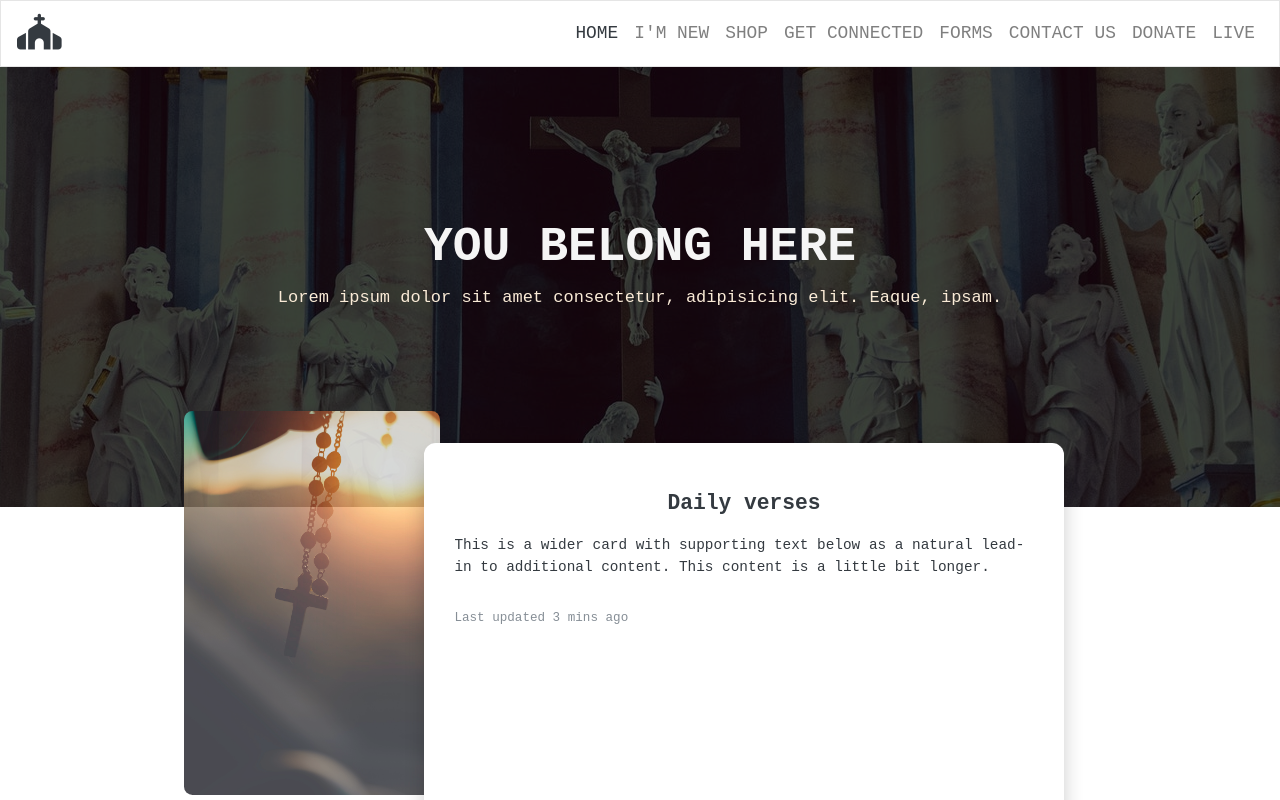
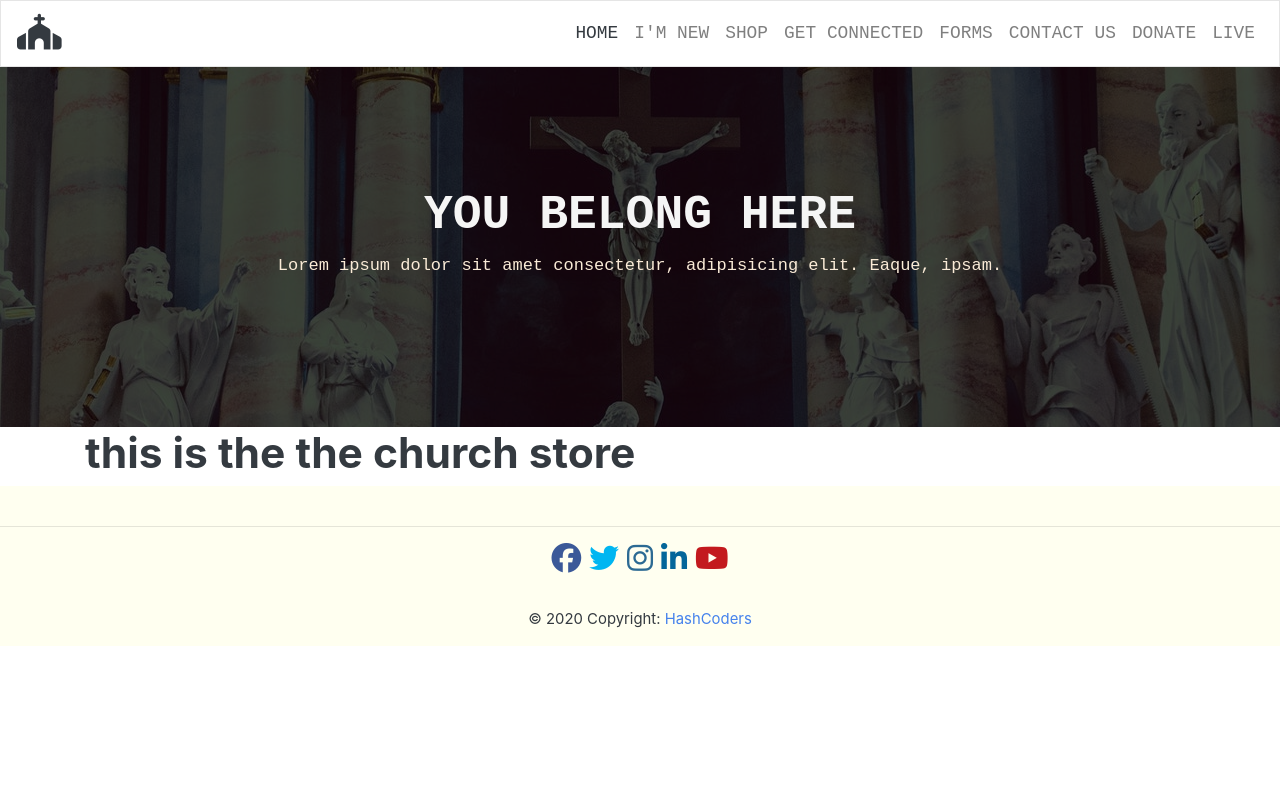
Before and after one commit to fretm/st_arsema_church, a React (Create React App) app: page /addbibleverse in a window 1280 px wide. Shown: the top 800 px of the page. Built offline with nearby package versions, Linux system fonts and the light colour scheme.

Commit message:
add routes

```diff
--- a/src/App.js
+++ b/src/App.js
@@ -1,12 +1,14 @@
 import React, { Component } from 'react';
+import { BrowserRouter } from 'react-router-dom';
+
 import Church from './Pages/Church';
 
 class App extends Component {
   render() {
     return (
-      <div>
+      <BrowserRouter>
         <Church />
-      </div>
+      </BrowserRouter>
     );
   }
 }
--- a/src/Components/UI/Headers/Header.js
+++ b/src/Components/UI/Headers/Header.js
@@ -1,18 +1,11 @@
 import React, { Component } from 'react';
-import bibleImg from '../../../assets/bible.jpg';
 import Banner from './Banner';
-import DailyVerse from './DailyVerse';
-import MainBody from '../MainBody/MainBody';
+
+
 
 class Header extends Component {
   render() {
-    return (
-      <div>
-        <Banner />
-        <DailyVerse />
-        <MainBody />
-      </div>
-    );
+    return <Banner />;
   }
 }
 export default Header;
--- a/src/Components/UI/MainBody/MainBody.js
+++ b/src/Components/UI/MainBody/MainBody.js
@@ -1,12 +1,15 @@
 import React, { Component } from 'react';
+
 import WelcomeMessage from './WelcomeMessage';
 import Cards from './Cards/Cards';
 import Services from './ChurchServices/MainServices';
+import DailyVerse from '../Headers/DailyVerse';
 
 export default class MainBody extends Component {
   render() {
     return (
       <div>
+        <DailyVerse />
         <WelcomeMessage />
         <Cards />
         <Services />
--- a/src/Pages/Church.js
+++ b/src/Pages/Church.js
@@ -1,18 +1,27 @@
-import React, { Component } from 'react';
-import { BrowserRouter } from 'react-router-dom';
+import React, { Component, Fragment } from 'react';
+import { Route, Switch, Redirect } from 'react-router-dom';
 
 import NavBar from '../Components/UI/NavBar';
 import Header from '../Components/UI/Headers/Header';
 import Footer from '../Components/UI/Footer';
 
+import MainBody from '../Components/UI/MainBody/MainBody';
+import ChurchStore from './ChurchStore';
+
 class Main extends Component {
   render() {
     return (
-      <BrowserRouter>
+      <Fragment>
         <NavBar />
         <Header />
+        <Switch>
+          <Route path="/" exact component={MainBody} />
+          <Route path="/store" exact component={ChurchStore} />
+
+          <Route path="/addbibleverse" exact component={ChurchStore} />
+        </Switch>
         <Footer />
-      </BrowserRouter>
+      </Fragment>
     );
   }
 }
--- /dev/null
+++ b/src/Pages/ChurchStore.js
@@ -0,0 +1,12 @@
+import React, { Component } from 'react';
+class ChurchStore extends Component {
+  render() {
+    return (
+      <div className="container">
+        <h1>this is the the church store</h1>
+      </div>
+    );
+  }
+}
+
+export default ChurchStore;
--- a/src/index.css
+++ b/src/index.css
@@ -1,6 +1,6 @@
 .banner {
   width: 100%;
-  height: 55vmin;
+  height: 45vmin;
   background: url('../src//assets/nav.jpg');
   background-position: -24rem -19rem;
   background-size: 150%;
@@ -10,7 +10,7 @@
   background: rgba(0, 0, 0, 0.7);
   height: 100%;
   width: 100%;
-  padding-top: 19vmin;
+  padding-top: 15vmin;
 }
 .banner .content > h1 {
   font-family: monospace;
@@ -132,4 +132,7 @@
 
 .page-footer {
   background-color: ivory;
+  bottom: 0;
+
+  width: 100%;
 }
```
